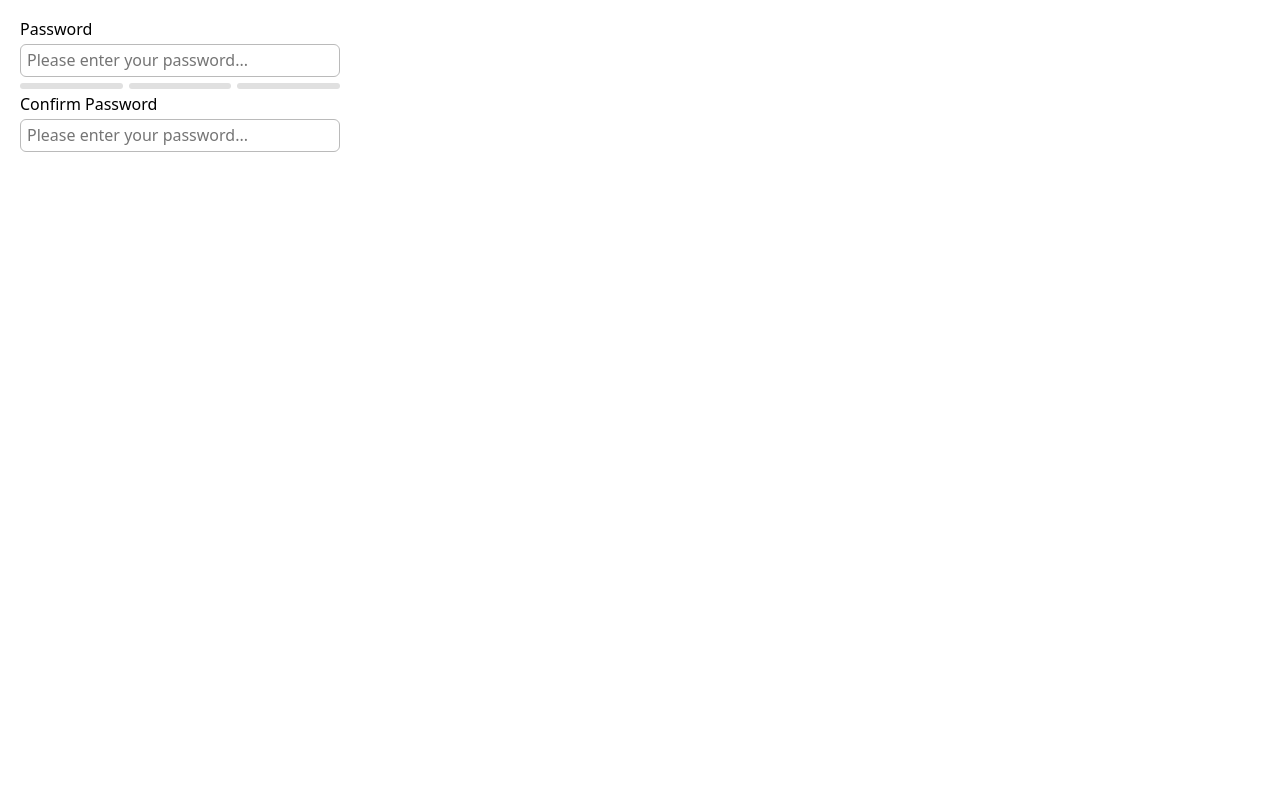
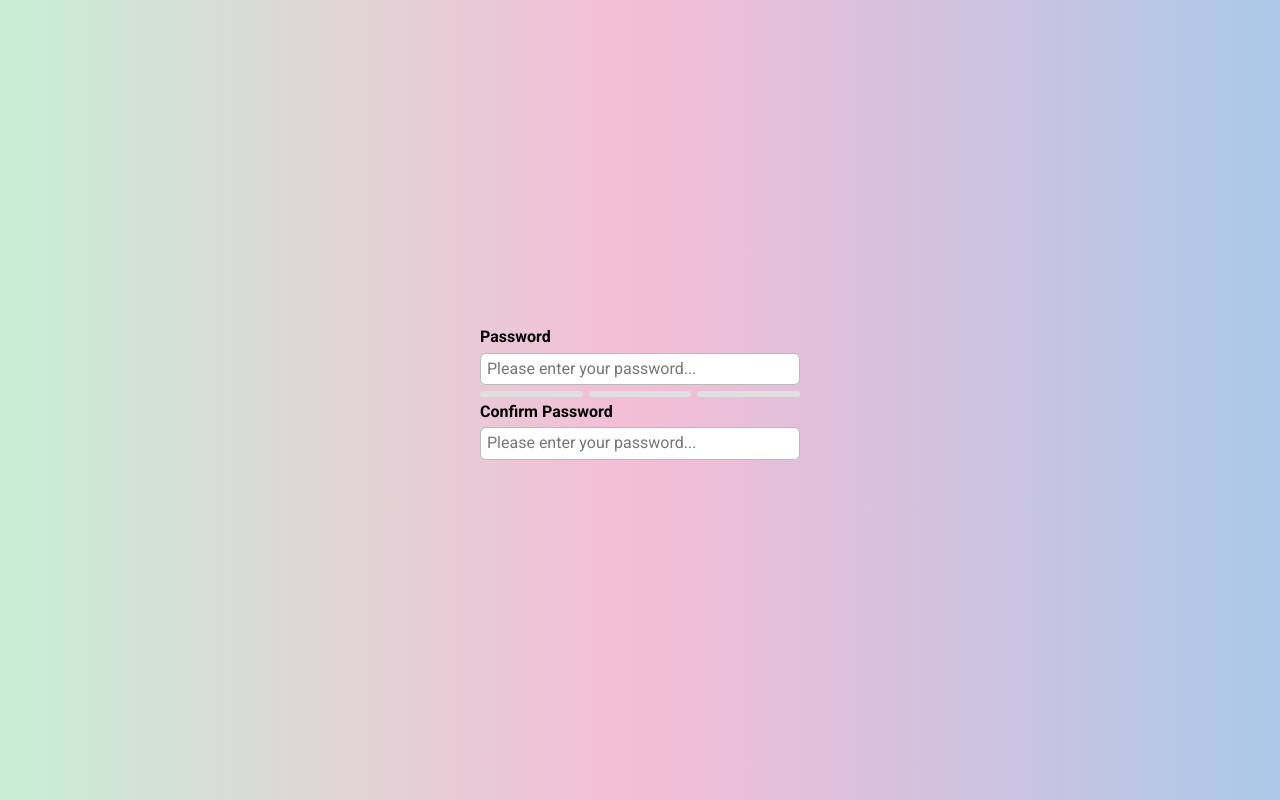
Before and after one commit to DanilStan/strong-password, an Angular app in the folder strong-password/: page / in a window 1280 px wide. Built offline with nearby package versions, Linux system fonts and the light colour scheme.

Commit message:
Update style

```diff
--- a/strong-password/src/app/app.component.scss
+++ b/strong-password/src/app/app.component.scss
@@ -1,6 +1,9 @@
 .form {
   padding: 20px;
   display: flex;
+  align-items: center;
   flex-direction: column;
+  justify-content: center;
+  height: 100vh;
   gap: 16px;
 }
--- a/strong-password/src/app/app.component.ts
+++ b/strong-password/src/app/app.component.ts
@@ -18,7 +18,7 @@ export class AppComponent implements OnInit {
   ngOnInit(): void {
     this.formGroupPassword.valueChanges.subscribe({
       next: values => {
-        console.log(values)
+        console.log(values);
       }
     })
 
--- a/strong-password/src/app/password-input/password-input.component.html
+++ b/strong-password/src/app/password-input/password-input.component.html
@@ -3,39 +3,32 @@
       <input [formControl]="formControlPassword" [type]="inputType"  placeholder="Please enter your password..."/>
       <ng-container *ngIf="reliability$ | async as reliability">
       <div class="form__line-container">
-
         <div
-          class="form__line form__line--one"
+          class="form__line"
           [ngClass]="{
-          'form__line_low': reliability === reliability.LOW || reliability === reliability.SHORT,
-          'form__line_middle': reliability === reliability.MIDDLE,
-          'form__line_high': reliability === reliability.HIGH
+          'form__line_low': reliability === Reliability.LOW || reliability === Reliability.SHORT,
+          'form__line_middle': reliability === Reliability.MIDDLE,
+          'form__line_high': reliability === Reliability.HIGH
           }"
         >
-
         </div>
-
         <div
-          class="form__line form__line--one"
+          class="form__line"
           [ngClass]="{
-          'form__line_middle': reliability === reliability.MIDDLE,
-          'form__line_high': reliability === reliability.HIGH,
-           'form__line_low': reliability === reliability.SHORT
+          'form__line_middle': reliability === Reliability.MIDDLE,
+          'form__line_high': reliability === Reliability.HIGH,
+           'form__line_low': reliability === Reliability.SHORT
           }"
         >
-
         </div>
-
         <div
-          class="form__line form__line--one"
+          class="form__line"
           [ngClass]="{
-          'form__line_high': reliability === reliability.HIGH,
-           'form__line_low': reliability === reliability.SHORT
+          'form__line_high': reliability === Reliability.HIGH,
+           'form__line_low': reliability === Reliability.SHORT
           }"
         >
-
         </div>
-
       </div>
       </ng-container>
 
@@ -50,14 +43,11 @@
             <div
               class="form__line form__line--one"
               [ngClass]="{
-          'form__line_high': isConfirm === reliability.HIGH,
-          'form__line_low': isConfirm === reliability.LOW
-          }"
-    >
-
-    </div>
-</ng-container>
-
+                'form__line_high': isConfirm === Reliability.HIGH,
+                'form__line_low': isConfirm === Reliability.LOW
+              }">
             </div>
           </ng-container>
         </div>
+      </ng-container>
+    </div>
--- a/strong-password/src/app/password-input/password-input.component.scss
+++ b/strong-password/src/app/password-input/password-input.component.scss
@@ -8,7 +8,7 @@ input {
 .form__container {
   display: flex;
   flex-direction: column;
-  max-width: 320px;
+  width: 320px;
 }
 
 .form__container__label {
--- a/strong-password/src/app/password-input/password-input.component.ts
+++ b/strong-password/src/app/password-input/password-input.component.ts
@@ -35,7 +35,7 @@ export class PasswordInputComponent implements ControlValueAccessor, OnInit, OnD
   @Input() confirmPassword = false;
   @Output() confirmSuccess = new EventEmitter();
 
-  protected readonly reliability = Reliability;
+  protected readonly Reliability = Reliability;
   public readonly formControlPassword = new FormControl();
   public readonly formControlConfirmPassword = new FormControl();
 
@@ -60,7 +60,6 @@ ngOnInit(): void {
 
   this.reliability$ = this.formControlPassword.valueChanges.pipe(startWith(this.formControlPassword.value || ''), map(value => {
     const passwordLength = value.toString().trim().length;
-
     if(!passwordLength) {
       return Reliability.NOT_INIT;
     }
@@ -75,9 +74,9 @@ ngOnInit(): void {
 
     if (regexHigh.test(value)) {
       return Reliability.HIGH;
-    } else if(regexMiddle.test(value)){
+    } else if(regexMiddle.test(value)) {
       return Reliability.MIDDLE;
-}else if (regexLow.test(value)){
+    } else if (regexLow.test(value)) {
     return Reliability.LOW;
 }
 
--- a/strong-password/src/styles.scss
+++ b/strong-password/src/styles.scss
@@ -2,14 +2,14 @@
 @import "modern-normalize/modern-normalize.css";
 @import url("https://fonts.googleapis.com/css2?family=Roboto:wght@400;700;900&display=swap");
 
-//body {
-//  font-family: "Roboto", sans-serif;
-//  font-weight: 700;
-//  font-style: normal;
-//  background: linear-gradient(
-//    90deg,
-//    hsla(141, 54%, 86%, 1) 0%,
-//    hsla(333, 73%, 85%, 1) 50%,
-//    hsla(211, 58%, 79%, 1) 100%
-//  );
-//}
+body {
+  font-family: "Roboto", sans-serif;
+  font-weight: 700;
+  font-style: normal;
+  background: linear-gradient(
+    90deg,
+    hsla(141, 54%, 86%, 1) 0%,
+    hsla(333, 73%, 85%, 1) 50%,
+    hsla(211, 58%, 79%, 1) 100%
+  );
+}
```
Lines whose indentation alone changed are shown as unchanged.
